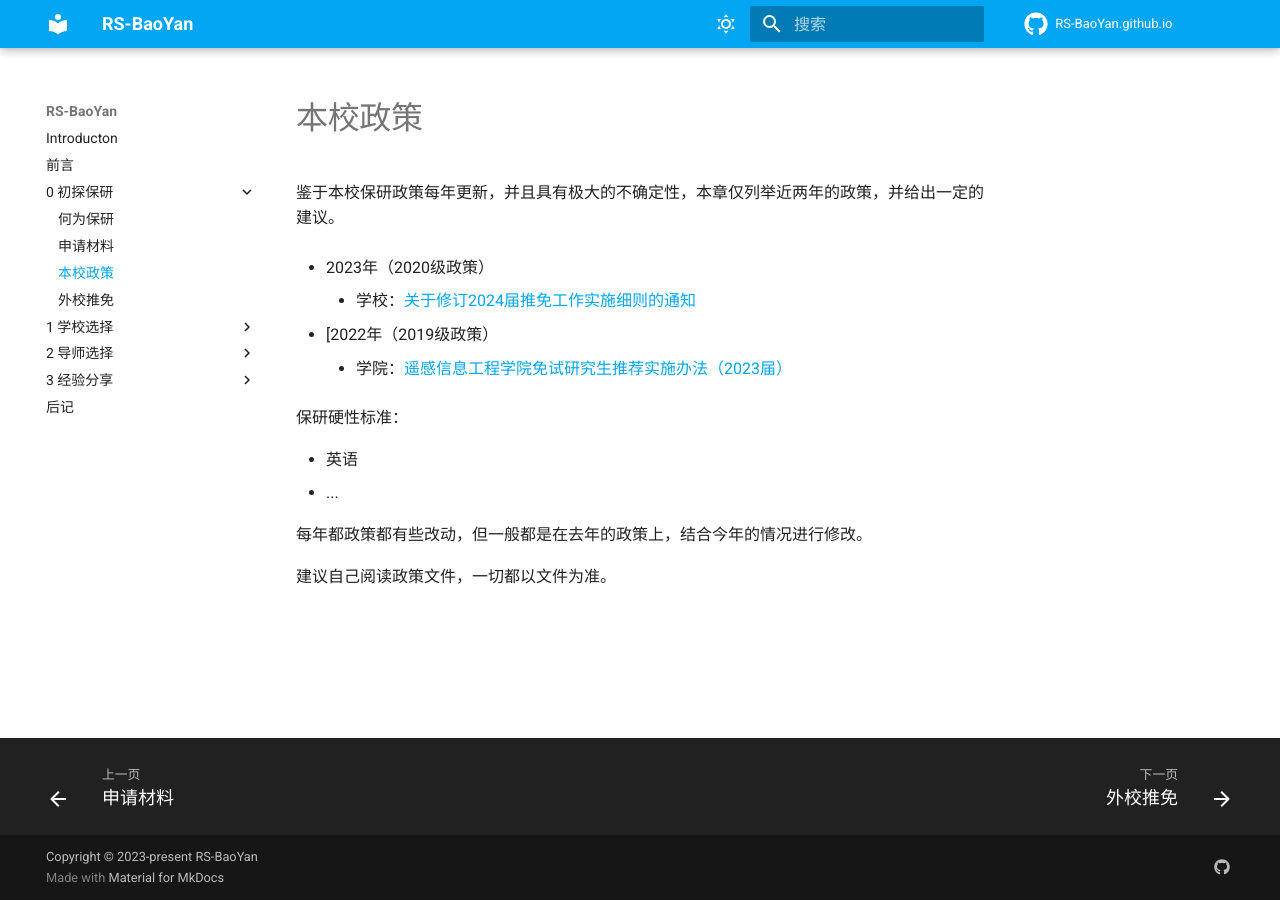
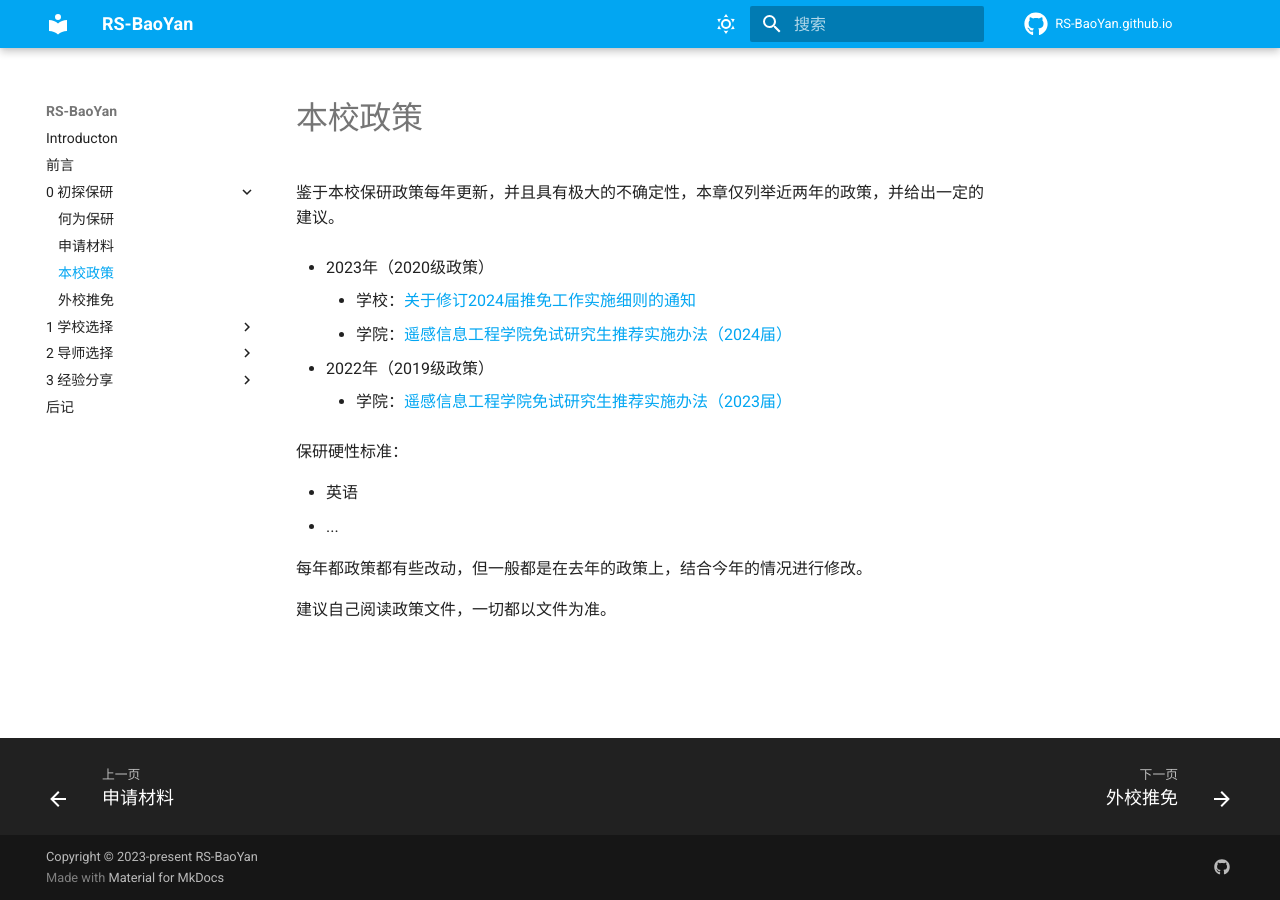
Before and after one commit to RS-BaoYan/RS-BaoYan.github.io, an MkDocs documentation site: the page built from docs/初探保研/本校政策.md, in a window 1280 px wide. Built offline with MkDocs 1.6.1 and Material for MkDocs 9.7.7, drawn with Linux system fonts in a browser that asks for light colours; comment, search, counter and statistics services are not loaded.

Commit message:
添加2023年方案

```diff
--- a/docs/初探保研/本校政策.md
+++ b/docs/初探保研/本校政策.md
@@ -5,8 +5,9 @@
 - 2023年（2020级政策）
 
 	- 学校：[关于修订2024届推免工作实施细则的通知](https://uc.whu.edu.cn/info/1520/15790.htm)
+	- 学院：[遥感信息工程学院免试研究生推荐实施办法（2024届）](https://rsgis.whu.edu.cn/info/1213/87900.htm)
 
-- [2022年（2019级政策）
+- 2022年（2019级政策）
 
     - 学院：[遥感信息工程学院免试研究生推荐实施办法（2023届）](https://rsgis.whu.edu.cn/info/1213/10443.htm)
 
```
